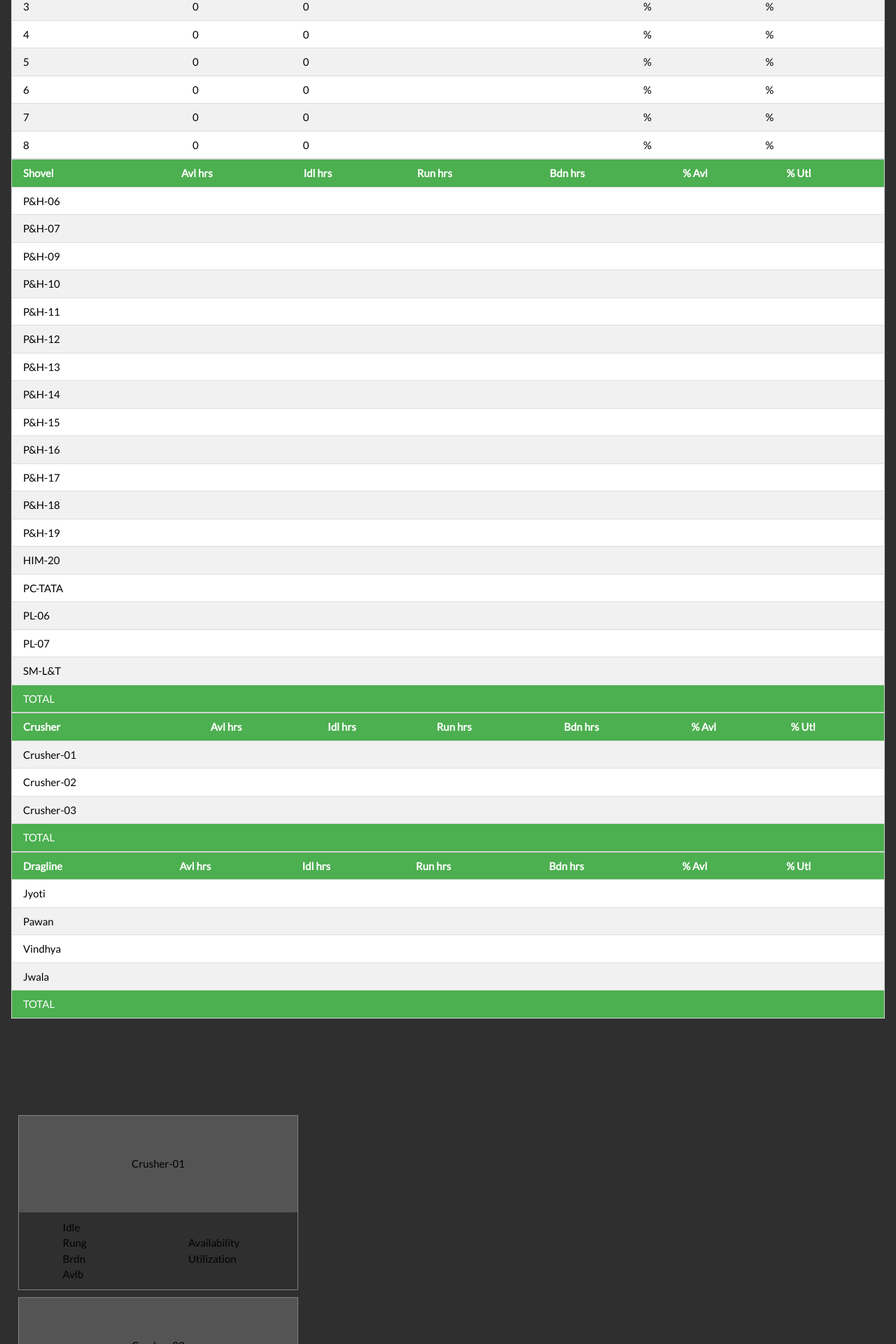
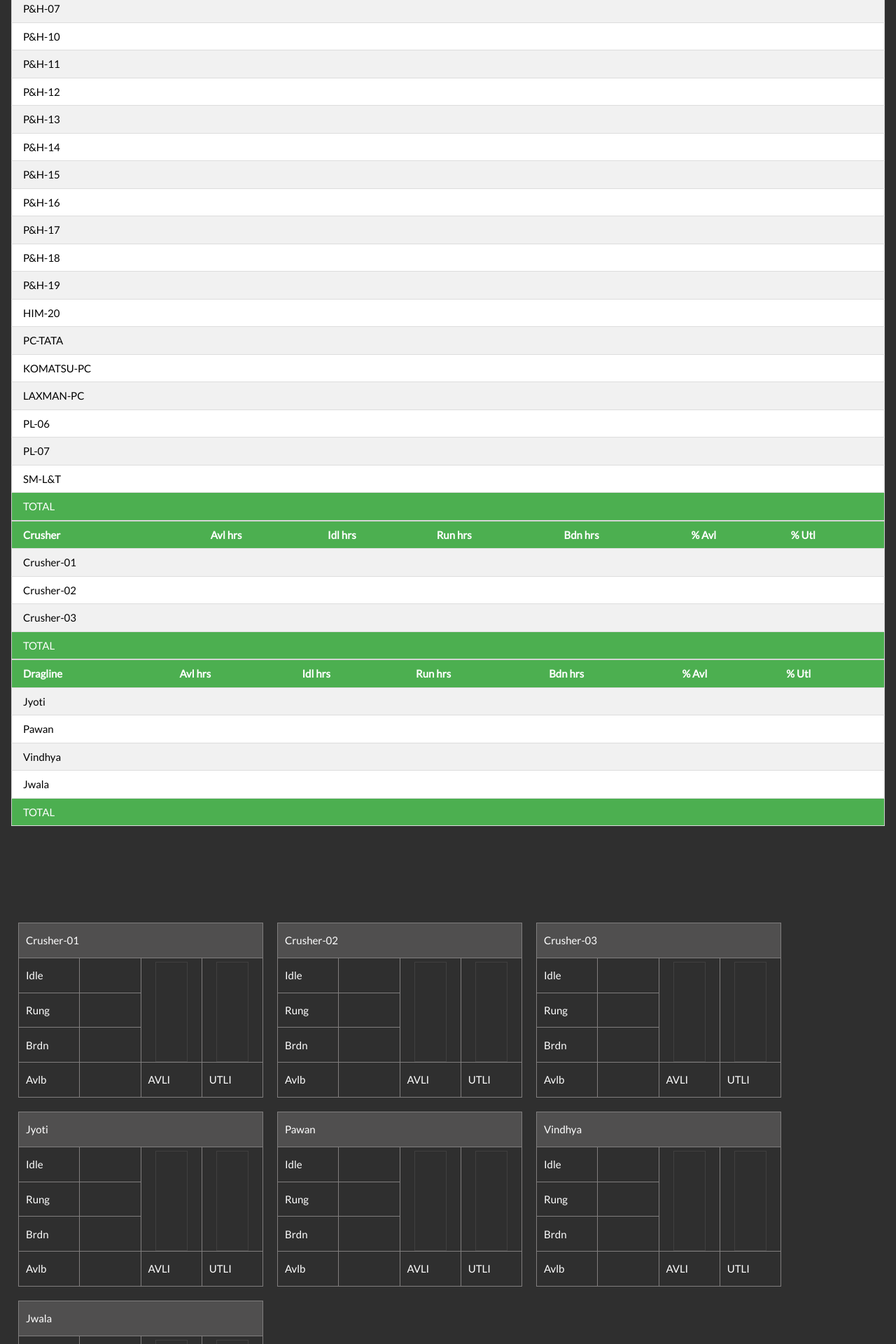
Before and after one commit to dchstats/dch-1, a PHP site: page / in a window 1280 px wide. Shown: the part 3280-5200 px from the top of the page at 70% size. Run offline with PHP 8.4, Linux system fonts and the light colour scheme; data that the repository does not hold is empty.

Commit message:
Bar graphs created in graph section

```diff
--- a/css/live.css
+++ b/css/live.css
@@ -19,12 +19,12 @@ body {
 
 .live-sub{
 	width:100%;
-	margin:20px;
+	margin:10px 0px;
 }
 
 .mach{
-	width: 200px;
-	height: 120px;
+	width: 160px;
+	height: 90px;
 	margin: 5px;
 	border-radius:3px;
 	overflow:hidden;
@@ -64,12 +64,12 @@ body {
 .rake-incrementer{
 	padding:0px 10px;
 	display:flex;
-	justify-content: space-between;
+	justify-content: space-around;
 	align-items: center;
 }
 
 .rake-incrementer span{
-	font-size:35px;
+	font-size:30px;
 }
 
 
@@ -98,7 +98,7 @@ body {
 	height:30%;
 	padding:0px 10px;
 	display:flex;
-	justify-content: space-between;
+	justify-content: space-around;
 	align-items: center;
 }
 
@@ -261,54 +261,81 @@ body {
 
 /* /////////////////////////////////////////////////////// */
 
-.perf-section {
-	width: 100vw;
-	padding: 20px 0;
-	background: rgb(47, 47, 47);
-	color: white;
-	display: flex;
-	flex-wrap: wrap;
+
+
+#graphs-sec{
+	display:flex;
+	flex-wrap:wrap;
 }
 
-.perf-mach {
-	width: 400px;
-	height: 250px;
-	margin: 10px;
-	display: grid;
-	grid-template-rows: 1fr auto;
-	grid-template-columns: 2fr 3fr;
-	border: 1px solid grey;
-}
-
-.perf-mcname {
-	grid-row: 1;
-	grid-column: 1/-1;
-	background: rgb(84, 84, 84);
-}
-
-.perf-mach div {
-	display: flex;
-	justify-content: center;
-	align-items: center;
-	padding: 10px;
-}
-
-.perf-section td {
-	border: 1px solid grey;
-	padding: 10px;
-}
-
-/* .perf-section .machine{
-	display:flex;
-} */
-
-table {
+.graphs-tbl{
+	width:350px;
+	height:250px;
+	color:white;
+	margin:10px;
 	border-collapse: collapse;
 }
 
-.mcperf {
-	padding: 10px;
+.tbl-hdr td {
+	background:rgb(80, 79, 79);
 }
+
+
+
+.graphs-tbl td{
+	border:1px solid rgb(128, 126, 126);
+	width:25%;
+	padding:10px;
+}
+
+.graphs-tbl .bar-td{
+	padding:5px 20px 0px;
+}
+
+.bar-parent{
+	border:1px solid rgb(65, 64, 64);
+	height:100%;
+	/* background:yellow; */
+	display:flex;
+	align-items: flex-end;
+	position: relative;
+}
+
+.avl-bar{
+	background: rgb(0, 225, 50);
+	width:100%;
+	display:flex;
+	justify-content: center;
+	align-items: center;
+}
+
+.utl-bar{
+	background:rgb(87, 87, 233);
+	width:100%;
+	display:flex;
+	justify-content: center;
+	align-items: center;
+}
+
+.bar-parent span{
+	position:absolute;
+	bottom:50%;
+}
+
+
+
+
+
+
+
+
+
+
+
+
+
+
+
 
 /* ///////////////////////////////////////////////////////////// */
 
@@ -343,19 +370,9 @@ table {
 
 
 
-
-
-
-
-
-
-
-
-
 .tooltip {
   position: relative;
   display: inline-block;
-  border-bottom: 1px dotted black;
 }
 
 .tooltip .tooltiptext {
--- a/index.html
+++ b/index.html
@@ -1,6 +1,6 @@
 <!DOCTYPE html>
 <html lang="en">
-<title>W3.CSS Template</title>
+<title>DCH Live</title>
 <meta charset="UTF-8">
 <meta name="viewport" content="width=device-width, initial-scale=1">
 
@@ -44,7 +44,7 @@
             </div>
             <div class="w3-bar-item w3-hide-small w3-right" ng-hide="auth">
                 <button class="w3-right w3-black w3-padding-small" ng-click="login()">LOGIN</button>
-                <input type="text" name="" id="" class=" w3-left w3-padding-small" ng-model="pin">
+                <input type="password" name="" id="" class=" w3-left w3-padding-small" ng-model="pin">
             </div>
             <div class="w3-bar-item w3-hide-small w3-right " ng-hide="!auth">
                 <span class=" w3-left w3-padding-small">{{user}}</span>
@@ -65,7 +65,7 @@
     </div>
 
     <!-- Page content -->
-    <div class="w3-content" style="max-width:2000px;margin-top:46px">
+    <div class="w3-content" style="max-width:2000px;margin-top:32px">
 
 
 
@@ -137,9 +137,9 @@
                             <div class="back">
 
                                 <select ng-model="x.status" ng-change="update()"
-                                    ng-options="statusStrings[s] for s in statusCodes"></select>
+                                    ng-options="statusStrings[s] for s in statusCodes" ng-disabled="!auth"></select>
                                 <input class="back-remark" ng-model="x.remark" ng-change="update()" placeholder="Remark"
-                                    type="text" />
+                                    type="text" ng-disabled="!auth" />
                             </div>
                         </div>
                     </div>
@@ -160,9 +160,9 @@
                             <div class="back">
 
                                 <select ng-model="x.status" ng-change="update()"
-                                    ng-options="statusStrings[s] for s in statusCodes"></select>
+                                    ng-options="statusStrings[s] for s in statusCodes" ng-disabled="!auth"></select>
                                 <input class="back-remark" ng-model="x.remark" ng-change="update()" placeholder="Remark"
-                                    type="text" />
+                                    type="text" ng-disabled="!auth" />
                             </div>
                         </div>
                     </div>
@@ -184,9 +184,9 @@
                             <div class="back">
 
                                 <select ng-model="x.status" ng-change="update()"
-                                    ng-options="statusStrings[s] for s in statusCodes"></select>
+                                    ng-options="statusStrings[s] for s in statusCodes" ng-disabled="!auth"></select>
                                 <input class="back-remark" ng-model="x.remark" ng-change="update()" placeholder="Remark"
-                                    type="text" />
+                                    type="text" ng-disabled="!auth" />
                             </div>
                         </div>
                     </div>
@@ -385,16 +385,32 @@
         </div>
 
         <div class="w3-container w3-content w3-padding-64" style="max-width:1300px" id="graphs">
+
             <div class="section" id="graphs-sec">
-                <div ng-repeat="mach in machines" class="perf-mach" ng-hide="mach.type=='shovel'">
-                    <div class="perf-mcname">
-                        <p>{{mach.name}}</p>
-                    </div>
-                    <div>
-                        <table class="inner-perf-table">
+                <table class="graphs-tbl" ng-repeat="mach in machines" ng-hide="mach.type=='shovel'">
+                    <tr class="tbl-hdr">
+                        <td colspan="4">{{mach.name}}</td>
+                    </tr>
                     <tr>
                         <td> Idle</td>
                         <td>{{mach.idlhms}}</td>
+                        <td rowspan="3" class="bar-td">
+                            <div class="bar-parent">
+                                <div class="avl-bar" style="height:{{mach.avlstr}}">
+                                    <span>{{mach.avlstr}}</span>
+
+                                </div>
+                            </div>
+                        </td>
+                        <td rowspan="3" class="bar-td">
+                            <div class="bar-parent">
+                                <div class="utl-bar" style="height:{{mach.utlstr}};">
+                                    <span>{{mach.utlstr}}</span>
+
+                                </div>
+                            </div>
+
+                        </td>
                     </tr>
                     <tr>
                         <td> Rung</td>
@@ -407,26 +423,10 @@
                     <tr>
                         <td> Avlb</td>
                         <td>{{mach.avlhms}}</td>
+                        <td>AVLI</td>
+                        <td>UTLI</td>
                     </tr>
                 </table>
-                    </div>
-                    <div>
-                        <table class="inner-perf-table">
-                            <tr>
-                                <td>Availability</td>
-                                <td>{{mach.avlstr}}</td>
-                            </tr>
-                            <tr>
-                                <td>Utilization</td>
-                                <td>{{mach.utlstr}}</td>
-                            </tr>
-                        </table>
-
-                    </div>
-
-
-                </div>
-
             </div>
         </div>
 
--- a/js/live.js
+++ b/js/live.js
@@ -4,9 +4,9 @@ app.controller("myController", function ($scope, $http) {
     $scope.subSections = ['live', 'dumpers']
 
     $scope.crushers = ['Crusher-01', 'Crusher-02', 'Crusher-03'];
-    $scope.shovels = ['P&H-06', 'P&H-07', 'P&H-09', 'P&H-10',
+    $scope.shovels = ['P&H-06', 'P&H-07', 'P&H-10',
         'P&H-11', 'P&H-12', 'P&H-13', 'P&H-14', 'P&H-15',
-        'P&H-16', 'P&H-17', 'P&H-18', 'P&H-19', 'HIM-20', 'PC-TATA', 'PL-06', 'PL-07', 'SM-L&T'];
+        'P&H-16', 'P&H-17', 'P&H-18', 'P&H-19', 'HIM-20', 'PC-TATA', 'KOMATSU-PC','LAXMAN-PC','PL-06', 'PL-07', 'SM-L&T'];
     $scope.draglines = ['Jyoti', 'Pawan', 'Vindhya', 'Jwala'];
     $scope.siloNames = ['OLD SILO', 'NEW SILO', 'WHARF WALL'];
     $scope.dumperNames = ['EAST', 'WEST'];
@@ -134,7 +134,7 @@ app.controller("myController", function ($scope, $http) {
         console.log('block:', $scope.block, '  hour:', $scope.hour);
 
 
-        if ($scope.changed) {
+        if ($scope.changed && $scope.auth) {
             // console.log('Uploading on status change...');
             upload();
         }
@@ -338,8 +338,8 @@ app.controller("myController", function ($scope, $http) {
             mach.brkhms = tohhmm(mach.brkmins);
             mach.avlhms = tohhmm(mach.avlmins);
 
-            mach.avlstr = `${mach.avl} %`;
-            mach.utlstr = `${mach.utl} %`;
+            mach.avlstr = `${mach.avl}%`;
+            mach.utlstr = `${mach.utl}%`;
 
             $scope.changed = true;
 
```
Lines whose indentation alone changed are shown as unchanged.
